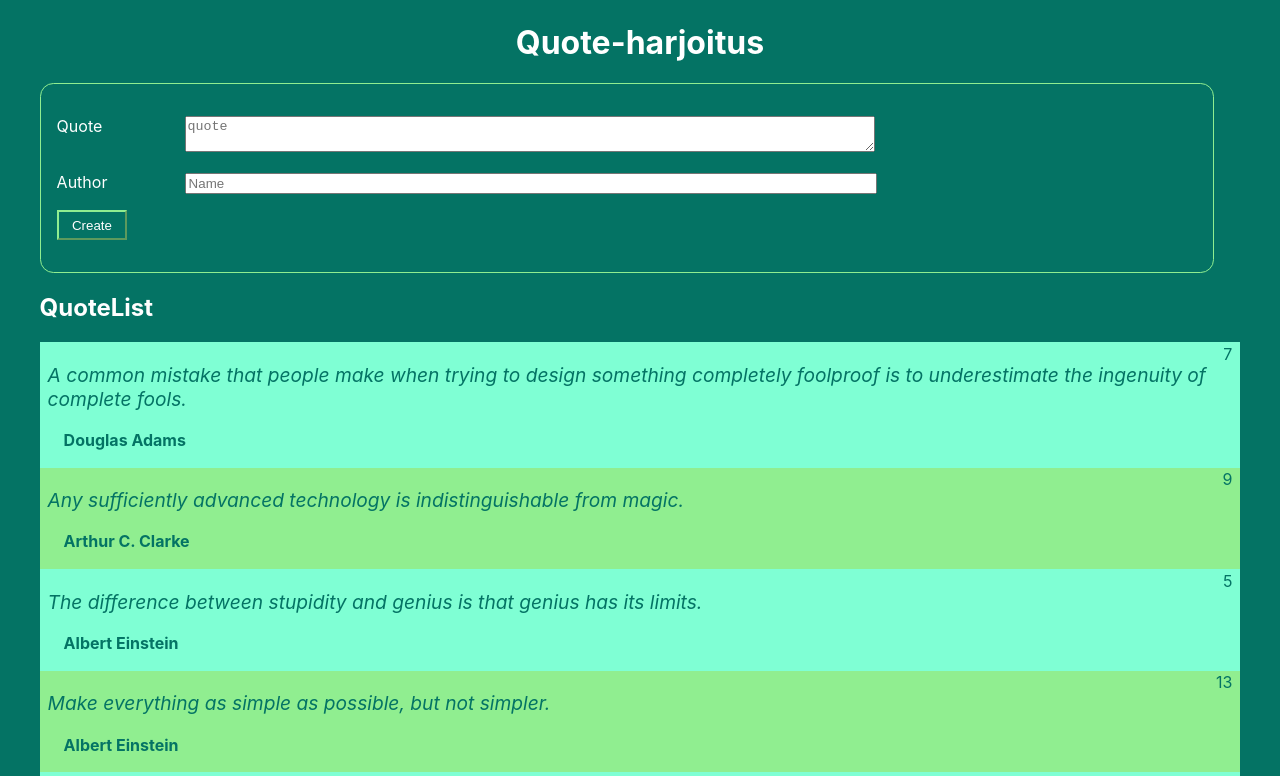
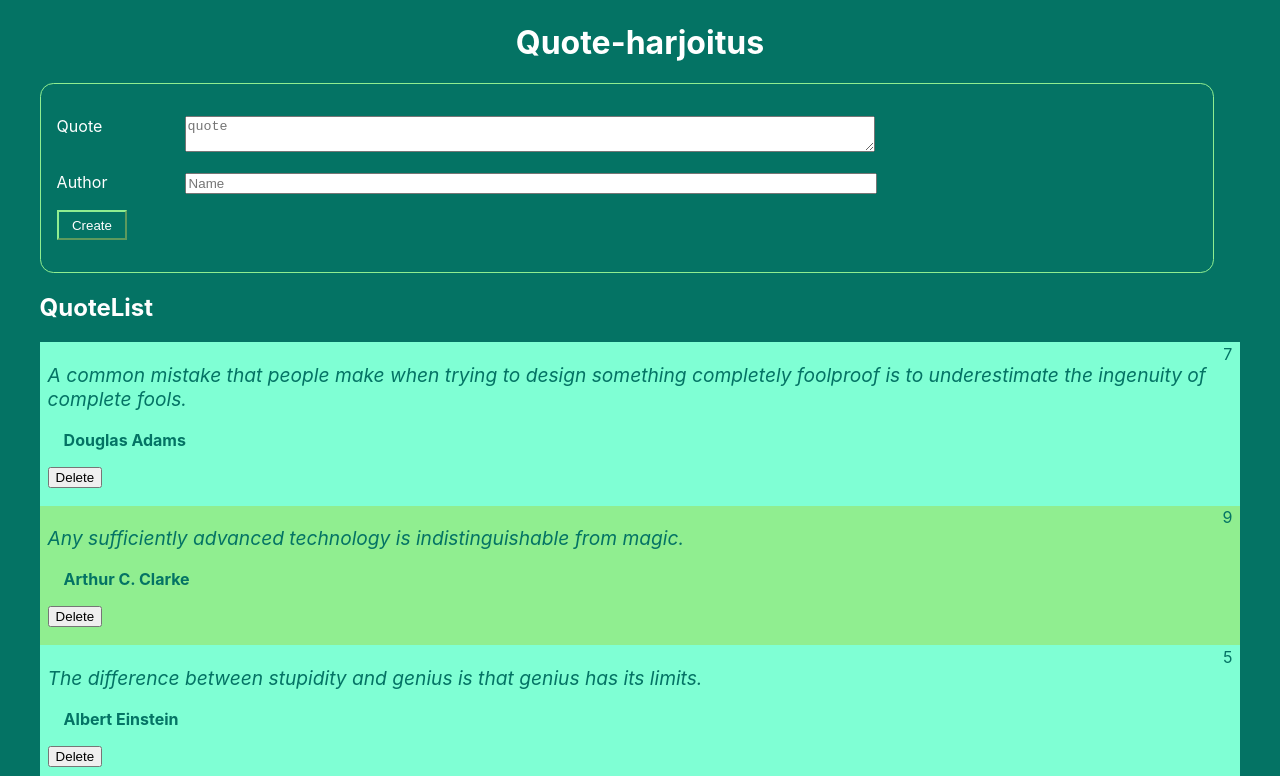
Before and after one commit to sovelto-tommi/jsf19-sanontaharj, a React (Create React App) app: page / in a window 1280 px wide. Shown: the top 776 px of the page. Built offline with nearby package versions, Linux system fonts and the light colour scheme.

Commit message:
Delete quote toiminnallisuus lisätty

```diff
--- a/src/components/Quote.jsx
+++ b/src/components/Quote.jsx
@@ -1,6 +1,9 @@
 import React, { Component } from 'react'
 
 export default class Quote extends Component {
+    poistaminut = () => {
+        this.props.deleteCallback(this.props.quote.id);
+    }
     render() {
         const {id, author, quotetext} = this.props.quote;
         return (
@@ -8,6 +11,7 @@ export default class Quote extends Component {
                 <span className="quoteid">{id}</span>
                 <p className="quotetext">{quotetext}</p>
                 <p className="author">{author}</p>
+                <p><button type="button" onClick={this.poistaminut}>Delete</button> </p>
             </div>
         )
     }
--- a/src/components/QuoteBox.jsx
+++ b/src/components/QuoteBox.jsx
@@ -11,11 +11,21 @@ export default class QuoteBox extends Component {
         this.state.quotes.push(quote);
         this.setState({nextid: this.state.nextid+1});
     }
+    deleteQuote = id => {
+        const quotes = this.state.quotes.filter(item=>{
+            return item.id !== id;
+        });
+        this.setState({quotes});
+        // State EI muutu heti
+        // console.log("state.quotes.length", this.state.quotes.length);
+        // filter tekee kopion, eli alkuperäinen taulukko on aina muuttumaton
+        // console.log("quotearray.length", quotearray.length);
+    }
     render() {
         return (
             <div>
                 <QuoteForm addCallback={this.addQuote}/>
-                <QuoteList quotes={this.state.quotes}/>
+                <QuoteList deleteCallback={this.deleteQuote} quotes={this.state.quotes}/>
             </div>
         )
     }
--- a/src/components/QuoteList.jsx
+++ b/src/components/QuoteList.jsx
@@ -12,7 +12,7 @@ export default class QuoteList extends Component {
             return -1;
       })
   .map((quote)=> {
-            return <Quote quote={quote} key={quote.id}/>
+            return <Quote deleteCallback={this.props.deleteCallback} quote={quote} key={quote.id}/>
         })
         return (
             <div className="QuoteList AppComponent">
```
